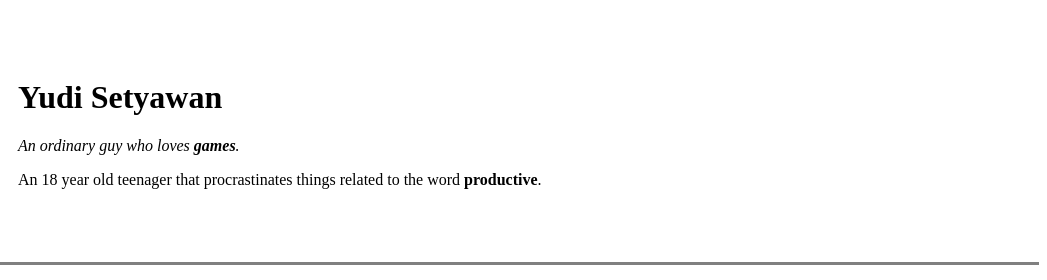
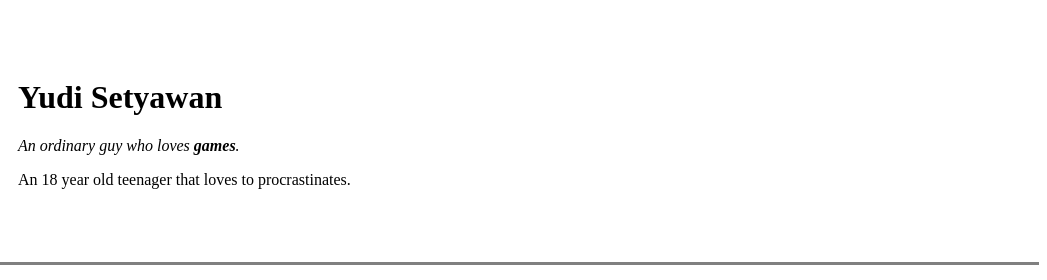
Before and after one commit to YudiS8/cv, a plain HTML site: page index.html in a window 1280 px wide. Shown: the top 280 px of the page, 233-1280 px from the left. Drawn offline with Linux system fonts and the light colour scheme.

Commit message:
Update index.html

```diff
--- a/index.html
+++ b/index.html
@@ -15,7 +15,7 @@
     <tr>
       <td><img src="images\yudisetyawan.png" alt="Yudi profile picture" height="200px" width="200px"></td>
       <td><p><h1>Yudi Setyawan</h1><em>An ordinary guy who loves <strong>games</strong>.</em></p>
-      <p>An 18 year old teenager that procrastinates things related to the word <strong>productive</strong>.</p>
+      <p>An 18 year old teenager that loves to procrastinates.</p>
     </tr>
   </table>
   <hr size="3" noshade></td>
```
